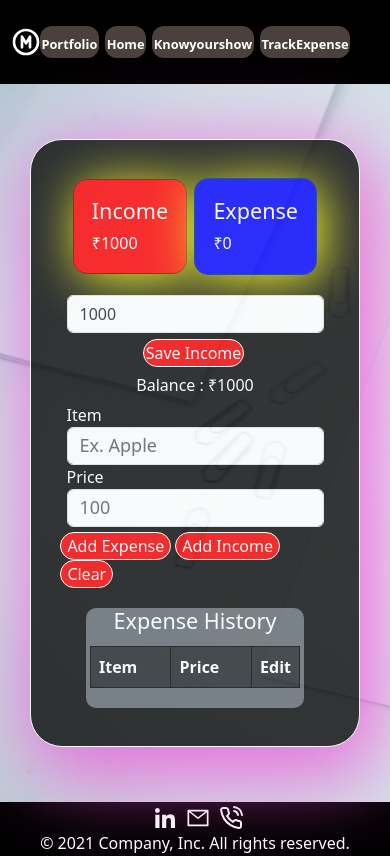
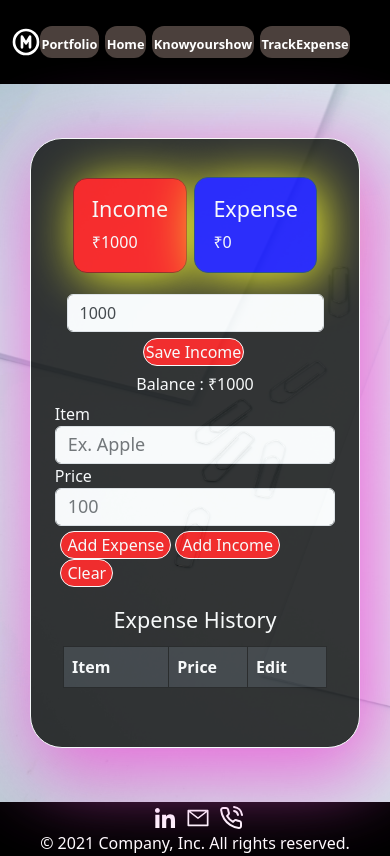
Before and after one commit to MuskanSrivastava8/Mitra, a React (Create React App) app: page /Mitra/Expensetracker in a window 390 px wide. Built offline with nearby package versions, Linux system fonts and the light colour scheme.

Commit message:
CSS and media quey updated

```diff
--- a/src/Components/ExpenseTracker/ExpenseList.js
+++ b/src/Components/ExpenseTracker/ExpenseList.js
@@ -13,7 +13,7 @@ const rowSelected = (e)=> {
           <thead class="table-dark">
             <tr >
               <th width="40%" scope="col">Item</th>
-              <th width="40%" scope="col">Price</th>
+              <th width="30%" scope="col">Price</th>
               <th width="40%" scope="col">Edit</th>
 
             </tr>
--- a/src/Components/ExpenseTracker/ExpenseListItem.js
+++ b/src/Components/ExpenseTracker/ExpenseListItem.js
@@ -114,7 +114,7 @@ export default function ExpenseListItem({ item }) {
                   </button>
                 ) : null}
               </th>
-              <td width="40%">
+              <td width="30%">
                 {showInputBoxPrice ? (
                   <input
                     type="text"
--- a/src/Components/ExpenseTracker/Expensetracker.scss
+++ b/src/Components/ExpenseTracker/Expensetracker.scss
@@ -109,8 +109,8 @@
     flex-direction: column;
     justify-content: center;
     align-items: center;
-    background-color: #626970;;
-    border-radius: 10px;
+   // background-color: #626970;;
+    //border-radius: 10px;
 }
 .Expense_Income_add_btn {
     border: 1px solid white;
@@ -130,7 +130,7 @@
     display: flex;
     flex-direction: column;
     justify-content: center;
-    align-items: center;
+    // align-items: center;
 }
 
 .Expense_input_name {
@@ -184,7 +184,7 @@
     padding: 1%;
     margin-top: 4%;
     margin-bottom: 4%;
-    width: 80%;
+    width: 90%;
 }
 .Expense_History_table_container {
     // background-color: white;
@@ -213,7 +213,9 @@
     .ExpenseTracker_footer{
         width: 105%;
     }
-
+    .Expense_History{
+        width: 100%;
+    }
 
 
 }
@@ -231,6 +233,10 @@
     .ExpenseTracker_footer{
         width: 100%;
     }
+    .Expense_delete_item_btn {
+        border-radius: 50%;
+        font-size: 123%;
+    }
 
 }
 
```
